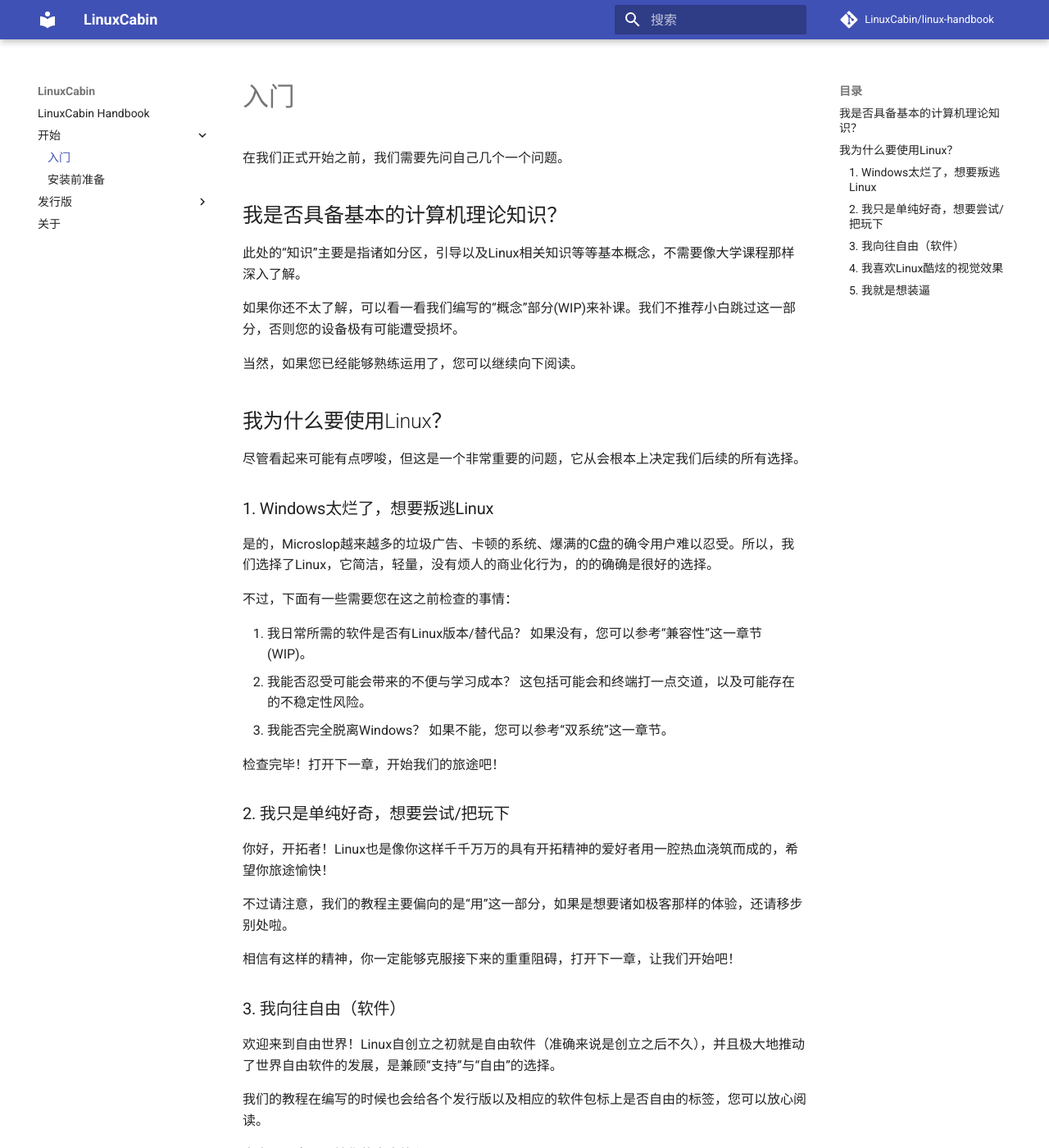
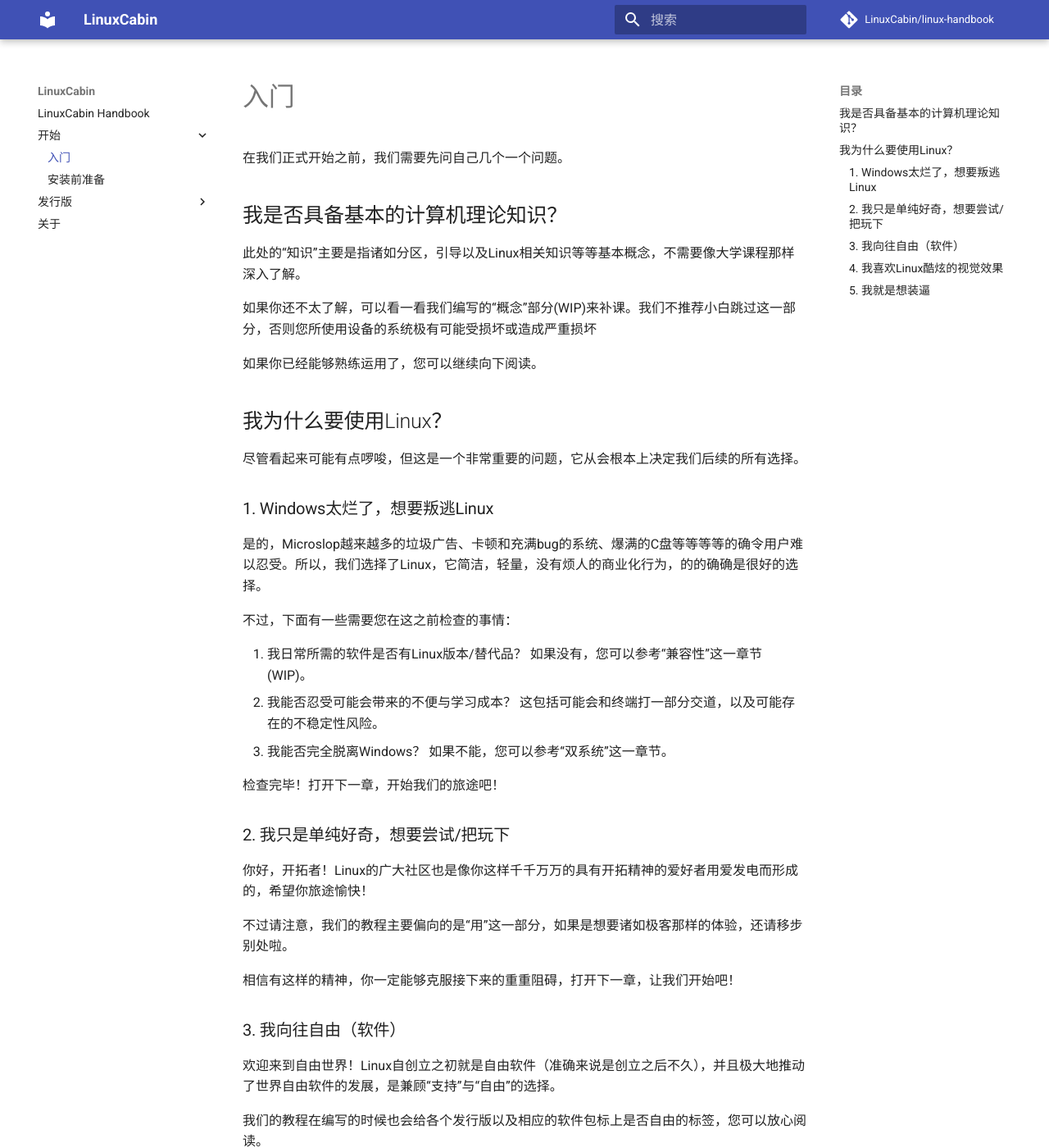
Before and after one commit to LinuxCabin/linux-handbook, an MkDocs documentation site: the page built from docs/getting-started/purpose.md, in a window 1280 px wide and 1400 px high. Shown: the whole window at 82% size. Built offline with MkDocs 1.6.1 and Material for MkDocs 9.7.7, drawn with Linux system fonts in a browser that asks for light colours; comment, search, counter and statistics services are not loaded.

Commit message:
修改3.前的一部分

```diff
--- a/docs/getting-started/purpose.md
+++ b/docs/getting-started/purpose.md
@@ -6,9 +6,9 @@
 
 此处的“知识”主要是指诸如分区，引导以及Linux相关知识等等基本概念，不需要像大学课程那样深入了解。
 
-如果你还不太了解，可以看一看我们编写的“概念”部分(WIP)来补课。我们不推荐小白跳过这一部分，否则您的设备极有可能遭受损坏。
+如果你还不太了解，可以看一看我们编写的“概念”部分(WIP)来补课。我们不推荐小白跳过这一部分，否则您所使用设备的系统极有可能受损坏或造成严重损坏
 
-当然，如果您已经能够熟练运用了，您可以继续向下阅读。
+如果你已经能够熟练运用了，您可以继续向下阅读。
 
 ## 我为什么要使用Linux？
 
@@ -16,14 +16,14 @@
 
 ### 1. Windows太烂了，想要叛逃Linux
 
-是的，Microslop越来越多的垃圾广告、卡顿的系统、爆满的C盘的确令用户难以忍受。所以，我们选择了Linux，它简洁，轻量，没有烦人的商业化行为，的的确确是很好的选择。
+是的，Microslop越来越多的垃圾广告、卡顿和充满bug的系统、爆满的C盘等等等等的确令用户难以忍受。所以，我们选择了Linux，它简洁，轻量，没有烦人的商业化行为，的的确确是很好的选择。
 
 不过，下面有一些需要您在这之前检查的事情：
 
 1. 我日常所需的软件是否有Linux版本/替代品？
    如果没有，您可以参考“兼容性”这一章节(WIP)。
 2. 我能否忍受可能会带来的不便与学习成本？
-   这包括可能会和终端打一点交道，以及可能存在的不稳定性风险。
+   这包括可能会和终端打一部分交道，以及可能存在的不稳定性风险。
 3. 我能否完全脱离Windows？
    如果不能，您可以参考“双系统”这一章节。
 
@@ -31,7 +31,7 @@
 
 ### 2. 我只是单纯好奇，想要尝试/把玩下
 
-你好，开拓者！Linux也是像你这样千千万万的具有开拓精神的爱好者用一腔热血浇筑而成的，希望你旅途愉快！
+你好，开拓者！Linux的广大社区也是像你这样千千万万的具有开拓精神的爱好者用爱发电而形成的，希望你旅途愉快！
 
 不过请注意，我们的教程主要偏向的是“用”这一部分，如果是想要诸如极客那样的体验，还请移步别处啦。
 
```
